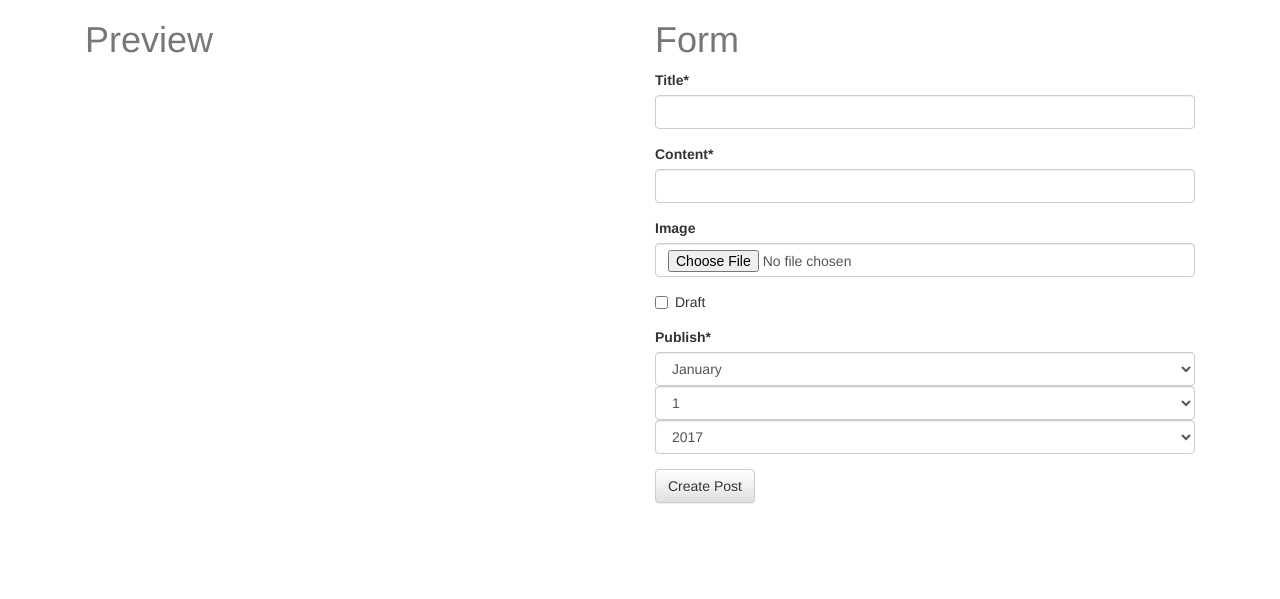
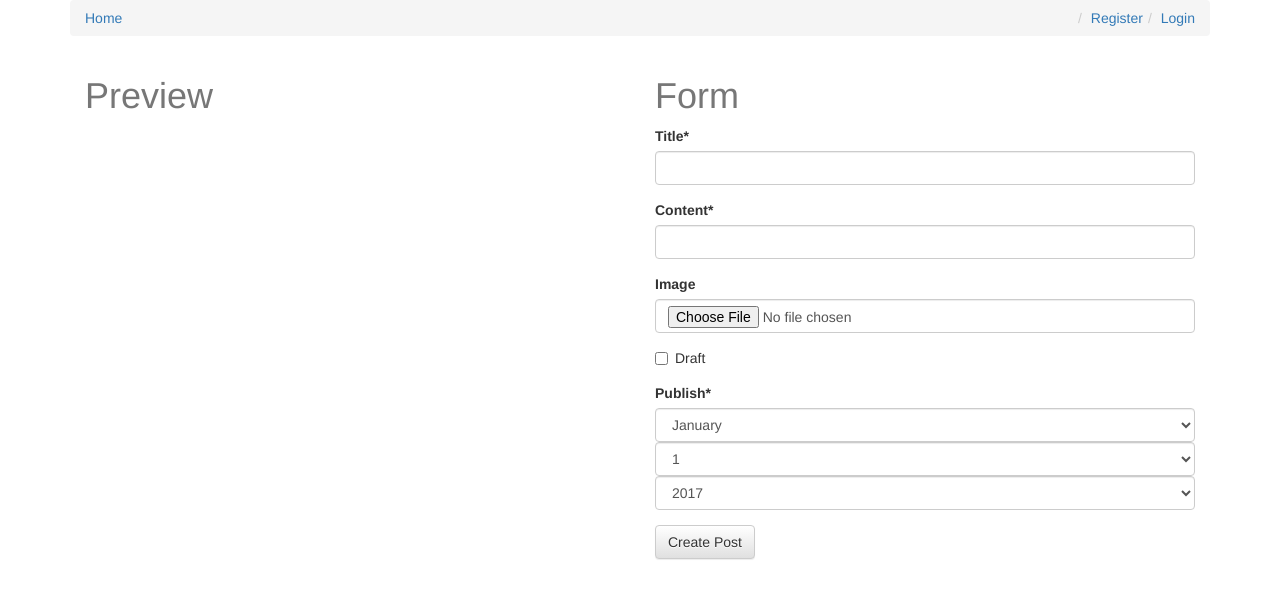
Before and after one commit to codenit/DjangoBlog, a Django app: template templates/posts_form.html in a window 1280 px wide. Shown: the top 599 px of the page. Run offline with Django 3.2, Linux system fonts and the light colour scheme; the template is opened without the code that fills it: values that come from a table or form of the project are taken from there, others are empty; some libraries are stand-ins or nearby versions.

Commit message:
User Login, Registration & Logout

```diff
--- a/D_project/settings.py
+++ b/D_project/settings.py
@@ -41,6 +41,7 @@ INSTALLED_APPS = [
     'markdown_deux',
     'pagedown',#for emulating stackoverflow#
     'crispy_forms',
+    'accounts',
 ]
 
 CRISPY_TEMPLATE_PACK = 'bootstrap3'
--- a/D_project/urls.py
+++ b/D_project/urls.py
@@ -17,11 +17,16 @@ from django.conf import settings
 from django.conf.urls import url, include
 from django.conf.urls.static import static
 from django.contrib import admin
+from accounts.views import (login_view, register_view, logout_view)
 
 
 urlpatterns = [
     url(r'^admin/', admin.site.urls),
-    url(r'^posts/', include('posts.urls')),
+    url(r'^login/', login_view, name='login'),
+    url(r'^register/', register_view, name='register'),
+    url(r'^logout/', logout_view, name='logout'),
+    url(r'^', include('posts.urls', namespace='posts')),
+
 ]
 
 if settings.DEBUG:
--- a/posts/models.py
+++ b/posts/models.py
@@ -32,7 +32,7 @@ class Post(models.Model):
         return self.title
 
     def get_absolute_url(self):
-        return reverse('detail', kwargs={'pk': self.pk})
+        return reverse('posts:detail', kwargs={'pk': self.pk})
 
 
     # for latest posts on top of page
--- a/templates/base.html
+++ b/templates/base.html
@@ -9,6 +9,27 @@
             D_Blog
         {% endblock title %}
     </title>
+
+<div class="container">
+    <ol class="breadcrumb">
+        <li><a href="{% url 'posts:list' %}">Home</a></li>
+
+        {% block post_detail_link %}
+
+        {% endblock %}
+
+        {% if not request.user.is_authenticated %}
+        <li class="pull-right"><a href="{% url 'login' %}">Login</a></li>
+        <li class="pull-right"><a href="{% url 'register' %}">Register</a></li>
+        {% else %}
+            <li class="pull-right"><a href="{% url 'logout' %}">Logout</a></li>
+        {% endif %}
+
+
+    </ol>
+
+
+</div>
 <!-- Latest compiled and minified CSS -->
 <link rel="stylesheet" href="https://maxcdn.bootstrapcdn.com/bootstrap/3.3.7/css/bootstrap.min.css" \
       integrity="sha384-BVYiiSIFeK1dGmJRAkycuHAHRg32OmUcww7on3RYdg4Va+PmSTsz/K68vbdEjh4u" crossorigin="anonymous">
--- a/templates/posts_detail.html
+++ b/templates/posts_detail.html
@@ -7,6 +7,10 @@
     {% endblock title %}
 </title>
 
+{% block post_detail_link %}
+
+<li><a href="{{ instance.get_absolute_url }}">{{ instance.title }}</a></li>
+{% endblock %}
 
 {% block content %}
     <div class="col-sm-6 col-sm-offset-3">
```
